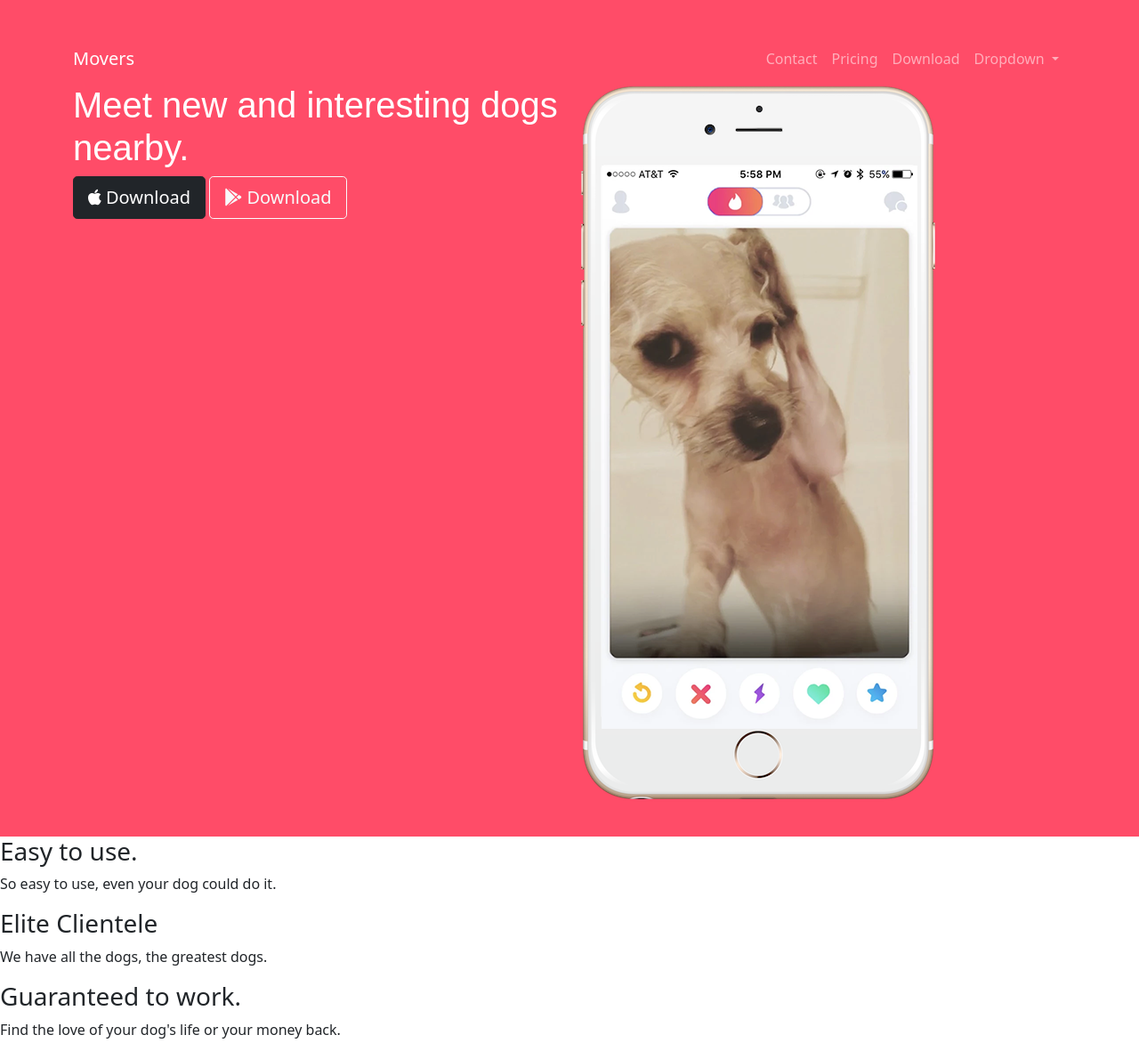
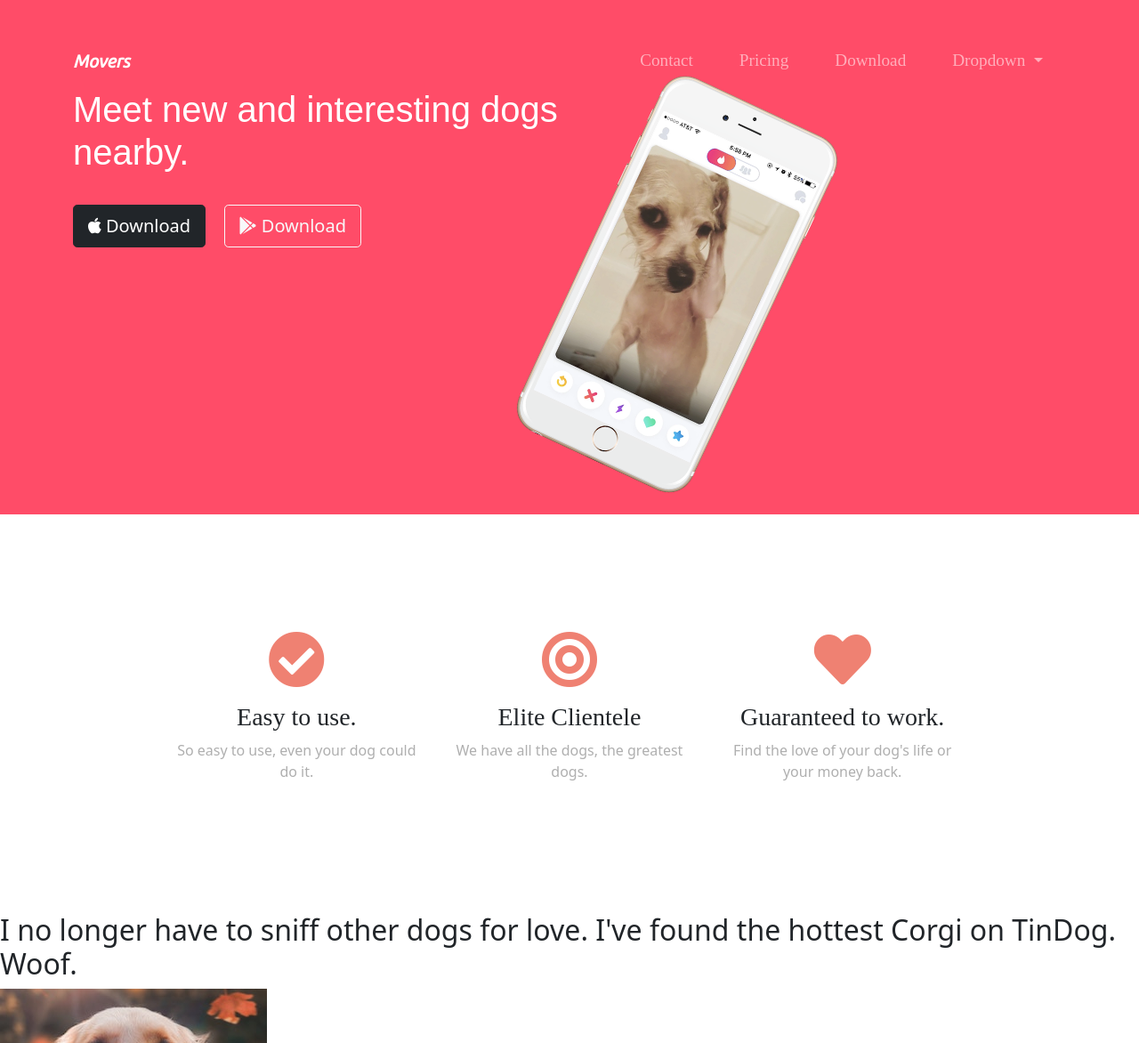
Before and after one commit to Baktygul-kk/bootstrap-learning, a plain HTML site: page index.html in a window 1280 px wide. Shown: the top 1172 px of the page at 89% size. Drawn offline with nearby package versions, Linux system fonts and the light colour scheme.

Commit message:
added icons

```diff
--- a/css/styles.css
+++ b/css/styles.css
@@ -1,5 +1,13 @@
+body {
+    font-family: "Monserrat";
+}
+
+
+
+
 #title{
     background-color: #ff4c68;
+    color: #fff;
 }
 .container{
     padding: 3% 15%;
@@ -8,5 +16,59 @@ h1{
     font-family: 'Montserrat-Black', sans-serif;
     font-size: 3rem;
     line-height: 1.5;
-    color: white;
 }
+h3 {
+    font-family: 'Montserrat-Black';
+}
+p {
+    color: #afafaf;
+}
+
+#features {
+    padding: 7% 15%;
+}
+.feature-box {
+    text-align: center;
+    padding: 4.5%;
+
+}
+
+.icon {
+    color: #ef8172;
+    margin-bottom: 1rem;
+}
+
+.icon:hover {
+  color: #ff4c68;
+}
+
+
+/*Navigation Bar*/
+.navbar {
+    padding: 0 0 4.5rem;
+}
+
+.navbar-brand {
+    font-family: "Ubuntu";
+    font-size: 2.5rem;
+    font-weight: bold;
+}
+.nav-item {
+    padding: 0 18px;
+}
+.nav-link{
+    font-size: 1.2rem;
+    font-family: "Montserrat-Light";
+}
+
+/*Buttons*/
+
+.download-button {
+    margin: 5% 3% 5% 0;
+}
+
+/*title image*/
+.title-image{
+    width: 40%;
+    transform: rotate(25deg);
+}
--- a/index.html
+++ b/index.html
@@ -60,13 +60,13 @@
     <div class="row">
         <div class="col-lg-6">
             <h1>Meet new and interesting dogs nearby.</h1>
-            <button type="button" class="btn btn-dark btn-lg"><i class="fab fa-apple"></i>  Download</button>
-            <button type="button" class="btn btn-outline-light btn-lg"><i class="fab fa-google-play"></i> Download</button>
+            <button type="button" class="btn btn-dark btn-lg download-button"><i class="fab fa-apple"></i>  Download</button>
+            <button type="button" class="btn btn-outline-light btn-lg download-button"><i class="fab fa-google-play"></i> Download</button>
           </div>
 
 
           <div class="col-lg-6">
-            <img src="images/iphone6.png" alt="iphone-mockup">
+            <img class="title-image" src="images/iphone6.png" alt="iphone-mockup">
           </div>
     </div>
 
@@ -77,15 +77,28 @@
       <!-- Features -->
 
       <section id="features">
+        <div class="row">
+          <div class="feature-box col-lg-4">
+            <i class="icon fas fa-check-circle fa-4x"></i>
+            <h3>Easy to use.</h3>
+            <p>So easy to use, even your dog could do it.</p>
+          </div>
 
-        <h3>Easy to use.</h3>
-        <p>So easy to use, even your dog could do it.</p>
+          <div class="feature-box col-lg-4">
+            <i class="icon fas fa-bullseye fa-4x"></i>
+            <h3>Elite Clientele</h3>
+            <p>We have all the dogs, the greatest dogs.</p>
+          </div>
+          <div class="feature-box col-lg-4">
+            <i class="icon fas fa-heart fa-4x"></i>
+            <h3>Guaranteed to work.</h3>
+            <p>Find the love of your dog's life or your money back.</p>
+          </div>
+        </div>
 
-        <h3>Elite Clientele</h3>
-        <p>We have all the dogs, the greatest dogs.</p>
 
-        <h3>Guaranteed to work.</h3>
-        <p>Find the love of your dog's life or your money back.</p>
+
+
 
       </section>
 
```
